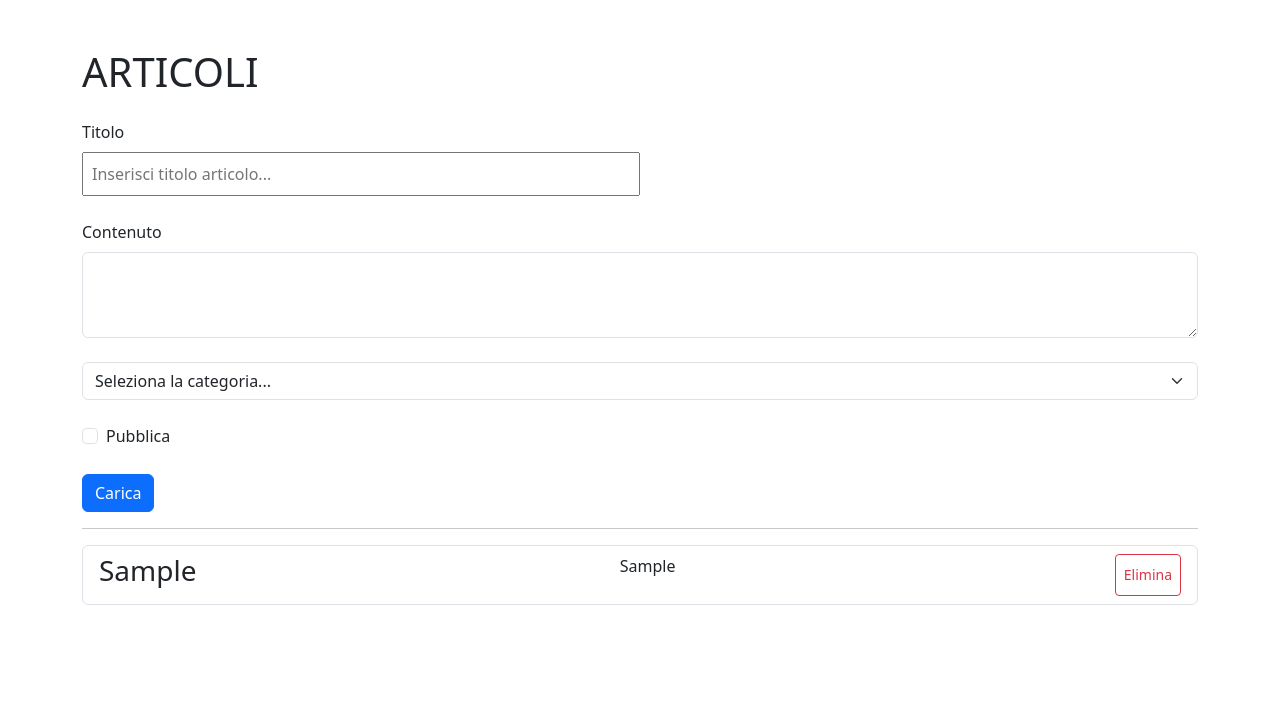
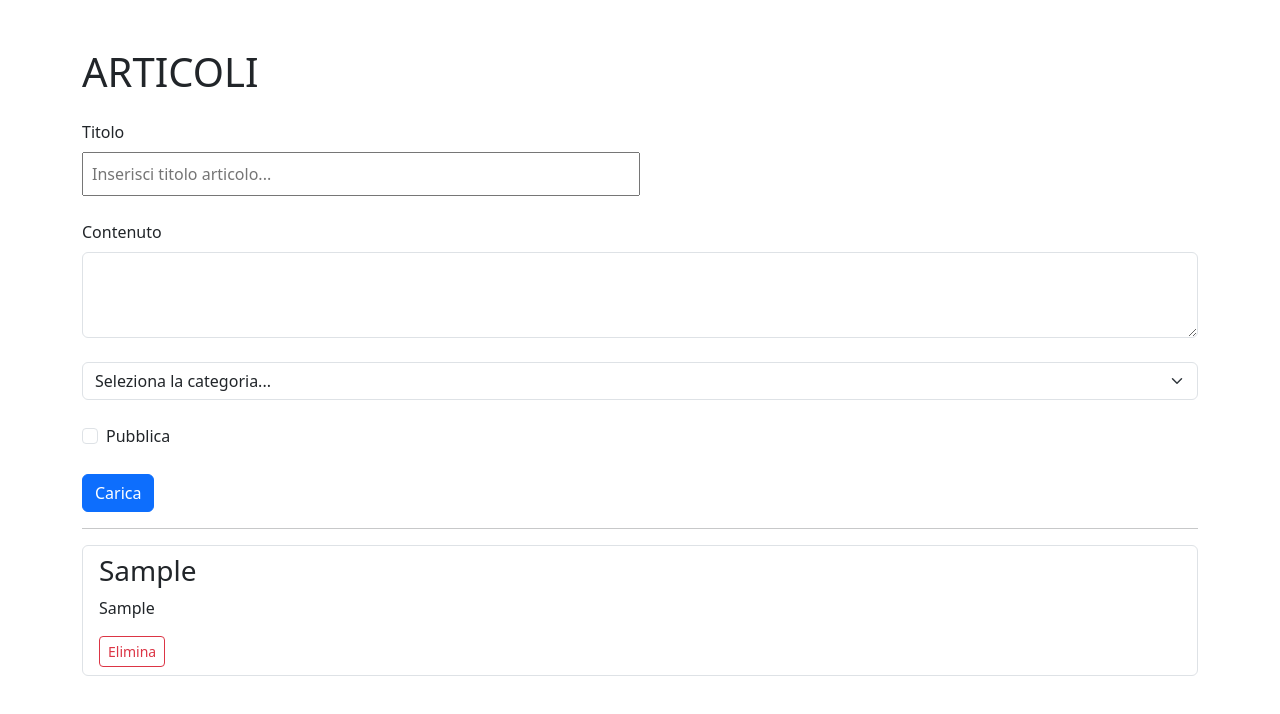
Before and after one commit to GiorgiaSecchi/react-form-multifield, a React (Vite) app: page / in a window 1280 px wide. Both pictures are taken after typing "Sample", "Sample" into the empty fields and a click on the button "Carica". Shown: the top 714 px of the page. Built offline with nearby package versions, Linux system fonts and the light colour scheme.

Commit message:
mod list articles class

```diff
--- a/src/App.jsx
+++ b/src/App.jsx
@@ -141,12 +141,12 @@ function App() {
           {articles.map((article, index) => (
             <li
               key={index}
-              className="list-group-item d-flex justify-content-between"
+              className="list-group-item d-flex flex-column align-items-start"
             >
               <h3>{article.title}</h3>
               <p>{article.content}</p>
               <button
-                className="btn btn-outline-danger btn-sm ms-3 "
+                className="btn btn-outline-danger btn-sm "
                 onClick={() => handleRemoveArticle(index)}
               >
                 Elimina
```
